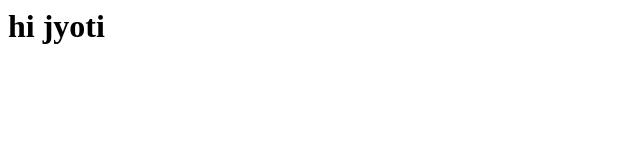
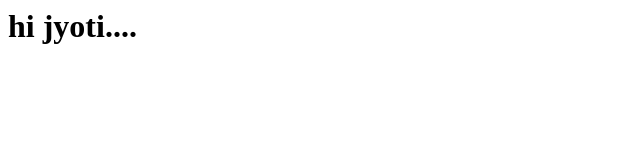
Before and after one commit to sachin744/jyoti, a plain HTML site: page index.html in a window 1280 px wide. Shown: the full height of the page, 0-640 px from the left. Drawn offline with Linux system fonts and the light colour scheme.

Commit message:
new changes

```diff
--- a/index.html
+++ b/index.html
@@ -1 +1 @@
-<h1> hi jyoti </h1>
+<h1> hi jyoti.... </h1>
```
